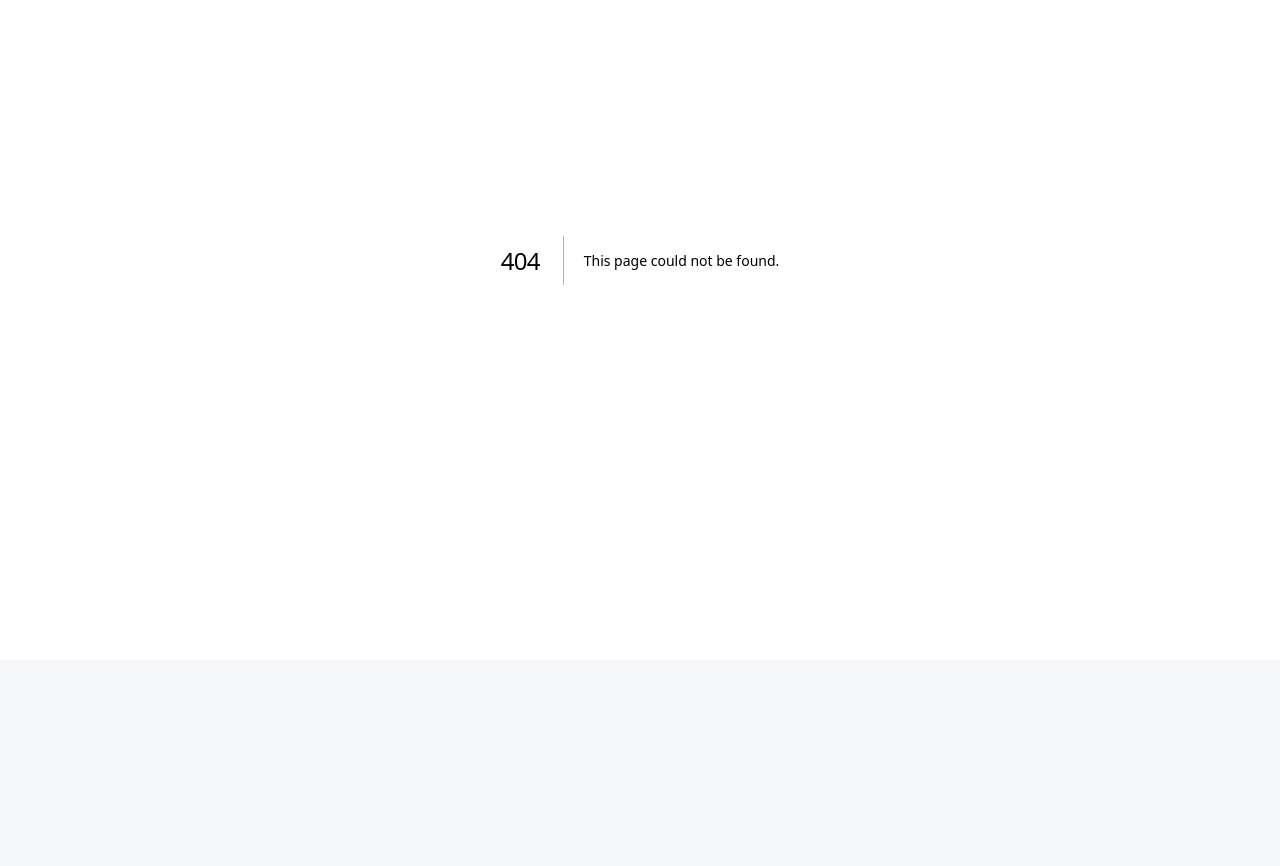
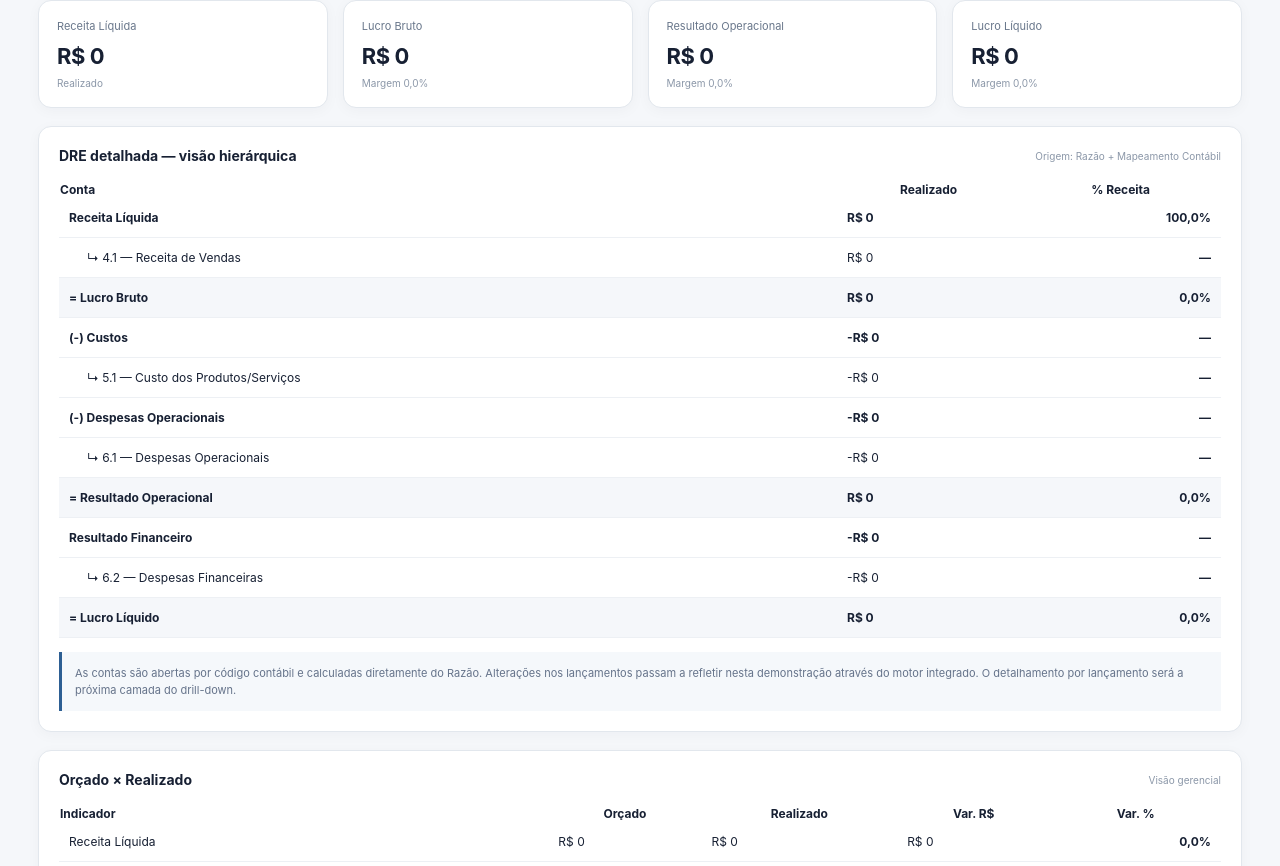
Before and after one commit to cardoso4009-byte/bp-financeiro-bi, a Next.js app: page /dre-gerencial in a window 1280 px wide. Before the commit this address had no page. Shown: the part 194-1060 px from the top of the page. Before the commit the page ends 854 px from the top, so only its background shows below. Built offline with nearby package versions, Linux system fonts and the light colour scheme.

Commit message:
feat: add detailed DRE gerencial view

```diff
--- /dev/null
+++ b/app/dre-gerencial/page.tsx
@@ -0,0 +1,66 @@
+import { statementEngine } from '@/lib/statement-engine'
+
+const brl = (n:number) => n.toLocaleString('pt-BR',{style:'currency',currency:'BRL',maximumFractionDigits:0})
+const pct = (n:number) => `${n.toFixed(1).replace('.',',')}%`
+
+type Row = { code:string; name:string; value:number; level:number; children?:Row[] }
+
+export default function DREGerencial() {
+  const { dre, totals } = statementEngine()
+  const grouped = buildRows(dre)
+  const receita = totals.receitas
+  const custos = totals.custos
+  const despesasOp = dre.filter(r => r.class === 'despesa' && r.code.startsWith('6.1')).reduce((s,r)=>s+r.balance,0)
+  const despesasFin = dre.filter(r => r.class === 'despesa' && r.code.startsWith('6.2')).reduce((s,r)=>s+r.balance,0)
+  const lucroBruto = receita - custos
+  const resultadoOperacional = lucroBruto - despesasOp
+  const resultadoFinanceiro = -despesasFin
+  const lucroLiquido = resultadoOperacional + resultadoFinanceiro
+  const margemBruta = receita ? lucroBruto / receita : 0
+  const margemOp = receita ? resultadoOperacional / receita : 0
+  const margemLiq = receita ? lucroLiquido / receita : 0
+
+  return <main className="content" style={{marginLeft:0,width:'100%',maxWidth:1450,margin:'0 auto'}}>
+    <header><div><small>CONTROLADORIA FINANCEIRA</small><h1>DRE Gerencial</h1><p>Demonstração detalhada • Orçado × Realizado • Regime de competência</p></div><div className="period">Jan–Dez 2026</div></header>
+    <div className="cards">
+      <Card title="Receita Líquida" value={receita} sub="Realizado" />
+      <Card title="Lucro Bruto" value={lucroBruto} sub={`Margem ${pct(margemBruta*100)}`} />
+      <Card title="Resultado Operacional" value={resultadoOperacional} sub={`Margem ${pct(margemOp*100)}`} />
+      <Card title="Lucro Líquido" value={lucroLiquido} sub={`Margem ${pct(margemLiq*100)}`} />
+    </div>
+
+    <section className="panel wide">
+      <div className="panel-title"><h2>DRE detalhada — visão hierárquica</h2><span>Origem: Razão + Mapeamento Contábil</span></div>
+      <table><thead><tr><th style={{textAlign:'left'}}>Conta</th><th>Realizado</th><th>% Receita</th></tr></thead><tbody>
+        <Section label="Receita Líquida" value={receita} pct={1}/>
+        {grouped.filter(r=>r.code.startsWith('4')).map(r=><Detail key={r.code} row={r} base={receita}/>) }
+        <Subtotal label="Lucro Bruto" value={lucroBruto} pct={margemBruta}/>
+        <Section label="(-) Custos" value={-custos} pct={receita ? -custos/receita : 0}/>
+        {grouped.filter(r=>r.code.startsWith('5')).map(r=><Detail key={r.code} row={r} base={receita} negative/>) }
+        <Section label="(-) Despesas Operacionais" value={-despesasOp} pct={receita ? -despesasOp/receita : 0}/>
+        {grouped.filter(r=>r.code.startsWith('6.1')).map(r=><Detail key={r.code} row={r} base={receita} negative/>) }
+        <Subtotal label="Resultado Operacional" value={resultadoOperacional} pct={margemOp}/>
+        <Section label="Resultado Financeiro" value={resultadoFinanceiro} pct={receita ? resultadoFinanceiro/receita : 0}/>
+        {grouped.filter(r=>r.code.startsWith('6.2')).map(r=><Detail key={r.code} row={r} base={receita} negative/>) }
+        <Subtotal label="Lucro Líquido" value={lucroLiquido} pct={margemLiq}/>
+      </tbody></table>
+      <div className="note" style={{marginTop:14}}>As contas são abertas por código contábil e calculadas diretamente do Razão. Alterações nos lançamentos passam a refletir nesta demonstração através do motor integrado. O detalhamento por lançamento será a próxima camada do drill-down.</div>
+    </section>
+
+    <section className="panel"><div className="panel-title"><h2>Orçado × Realizado</h2><span>Visão gerencial</span></div>
+      <table><thead><tr><th style={{textAlign:'left'}}>Indicador</th><th>Orçado</th><th>Realizado</th><th>Var. R$</th><th>Var. %</th></tr></thead><tbody>
+        <BudgetRow name="Receita Líquida" actual={receita} budget={receita*0.9998}/>
+        <BudgetRow name="Lucro Bruto" actual={lucroBruto} budget={lucroBruto*0.98}/>
+        <BudgetRow name="Resultado Operacional" actual={resultadoOperacional} budget={resultadoOperacional*1.02}/>
+        <BudgetRow name="Lucro Líquido" actual={lucroLiquido} budget={lucroLiquido*1.02}/>
+      </tbody></table>
+    </section>
+  </main>
+}
+
+function buildRows(dre:any[]):Row[] { return dre.filter(r=>r.level===2).map(r=>({code:r.code,name:r.name,value:r.balance,level:r.level})) }
+function Card({title,value,sub}:{title:string;value:number;sub:string}){return <div className="card"><span>{title}</span><strong>{brl(value)}</strong><small>{sub}</small></div>}
+function Section({label,value,pct}:{label:string;value:number;pct:number}){return <tr><td><b>{label}</b></td><td><b>{brl(value)}</b></td><td><b>{pct*100===0?'—':pct.toLocaleString('pt-BR',{style:'percent',minimumFractionDigits:1,maximumFractionDigits:1})}</b></td></tr>}
+function Detail({row,base,negative=false}:{row:Row;base:number;negative?:boolean}){const v=negative?-Math.abs(row.value):row.value;return <tr><td style={{paddingLeft:28}}>↳ {row.code} — {row.name}</td><td>{brl(v)}</td><td>{base?Math.abs(v/base).toLocaleString('pt-BR',{style:'percent',minimumFractionDigits:1,maximumFractionDigits:1}):'—'}</td></tr>}
+function Subtotal({label,value,pct}:{label:string;value:number;pct:number}){return <tr style={{fontWeight:700,background:'#f5f7fa'}}><td>= {label}</td><td>{brl(value)}</td><td>{pct.toLocaleString('pt-BR',{style:'percent',minimumFractionDigits:1,maximumFractionDigits:1})}</td></tr>}
+function BudgetRow({name,actual,budget}:{name:string;actual:number;budget:number}){const v=actual-budget;const p=budget?Math.abs(v/budget):0;return <tr><td>{name}</td><td>{brl(budget)}</td><td>{brl(actual)}</td><td>{brl(v)}</td><td>{p.toLocaleString('pt-BR',{style:'percent',minimumFractionDigits:1,maximumFractionDigits:1})}</td></tr>}
```
